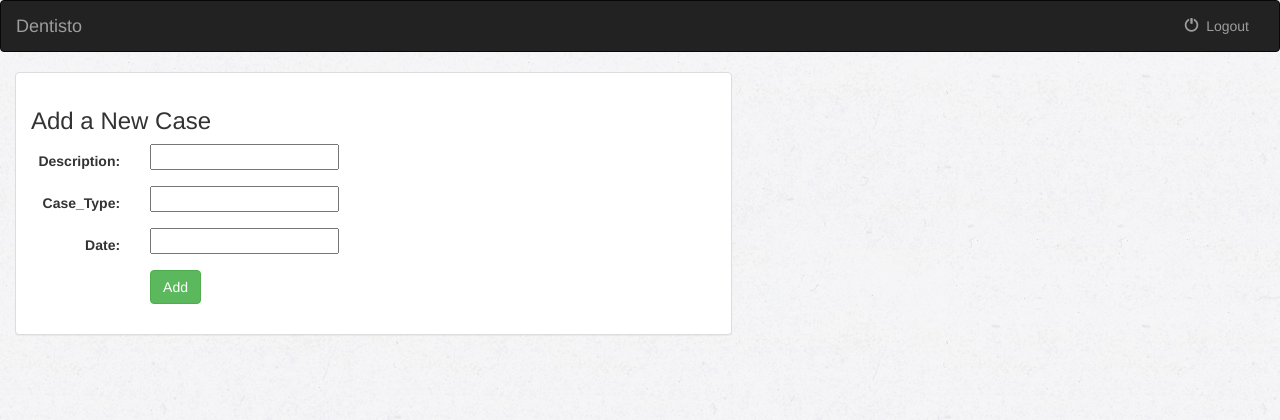
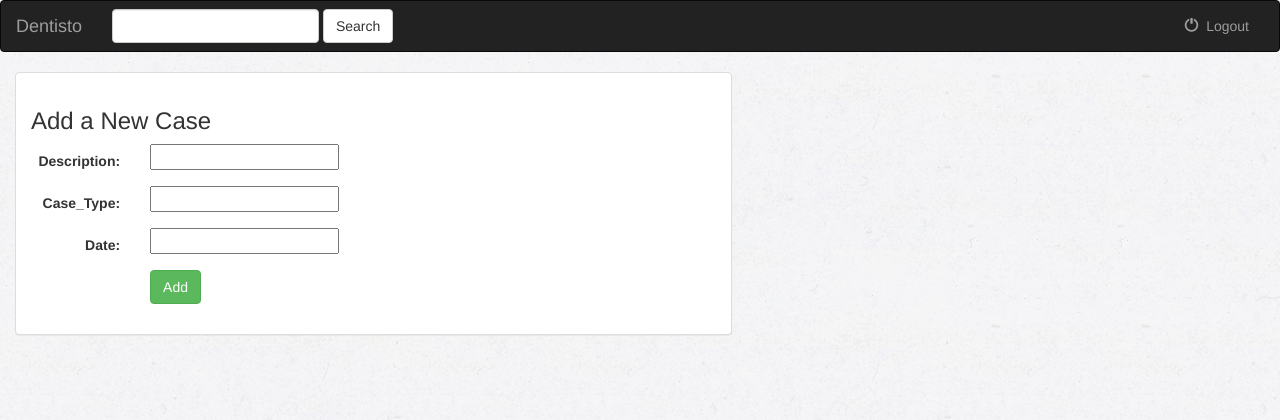
Before and after one commit to rwaidaAlmehanni/salalem-dent, a Django app: page /cases/addCases/ in a window 1280 px wide. Shown: the top 420 px of the page. Run offline with Django 3.2, Linux system fonts and the light colour scheme; some libraries are stand-ins or nearby versions.

Commit message:
add search bar to index html

```diff
--- a/cases/templates/cases/base.html
+++ b/cases/templates/cases/base.html
@@ -28,6 +28,12 @@
 
         <!-- Items -->
         <div class="collapse navbar-collapse" id="topNavBar">
+            <form class="navbar-form navbar-left" role="search" method="get" action="{% url 'cases:index' %}">
+                <div class="form-group">
+                    <input type="text" class="form-control" name="q" value="{{ request.GET.q }}">
+                </div>
+                <button type="submit" class="btn btn-default">Search</button>
+             </form>
             <ul class="nav navbar-nav navbar-right">
                 <li>
                     <a href="{% url 'cases:logout_user' %}">
--- a/cases/views.py
+++ b/cases/views.py
@@ -5,6 +5,7 @@ from django.shortcuts import render, get_object_or_404
 from django.contrib.auth import authenticate, login
 from django.contrib.auth import logout
 from django.http import HttpResponse
+from django.db.models import Q
 
 def register(request):
     form = UserForm(request.POST or None)
```
Also changed, not shown: 1 other file.
